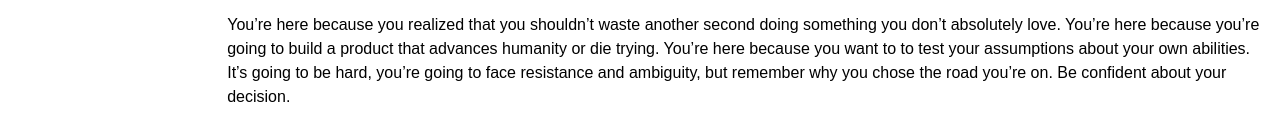
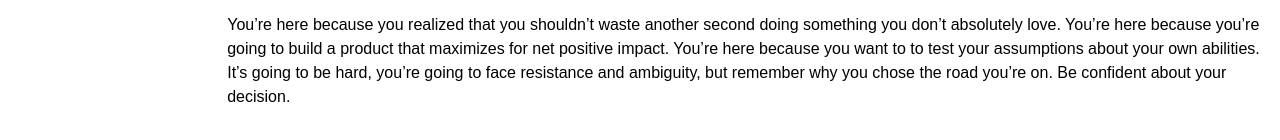
Before and after one commit to itsacoleworld/itsacoleworld_gatsby, a Gatsby site: page /day-zero/remember-why-youre-here in a window 1280 px wide. Shown: the part 190-330 px from the top of the page. Built offline with nearby package versions, Linux system fonts and the light colour scheme; Gatsby itself is replaced by a stand-in of ours.

Commit message:
Update Day Zero "remember-why-youre-here"

```diff
--- a/src/pages/day-zero/remember-why-youre-here.md
+++ b/src/pages/day-zero/remember-why-youre-here.md
@@ -5,4 +5,4 @@ date: 2020-01-07T04:25:00.000Z
 ---
 Your previous job didn’t provide an ideal work culture, but that’s not why you’re here. You didn’t love the business model or your role, but that’s not why you’re here.
 
-You’re here because you realized that you shouldn’t waste another second doing something you don’t absolutely love. You’re here because you’re going to build a product that advances humanity or die trying. You’re here because you want to to test your assumptions about your own abilities. It’s going to be hard, you’re going to face resistance and ambiguity, but remember why you chose the road you’re on. Be confident about your decision.
+You’re here because you realized that you shouldn’t waste another second doing something you don’t absolutely love. You’re here because you’re going to build a product that maximizes for net positive impact. You’re here because you want to to test your assumptions about your own abilities. It’s going to be hard, you’re going to face resistance and ambiguity, but remember why you chose the road you’re on. Be confident about your decision.
```
